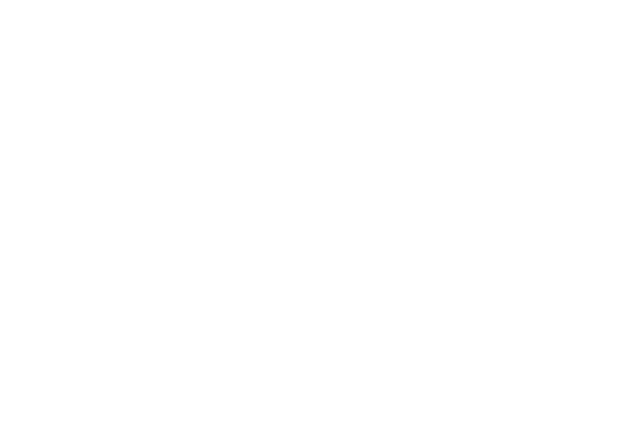
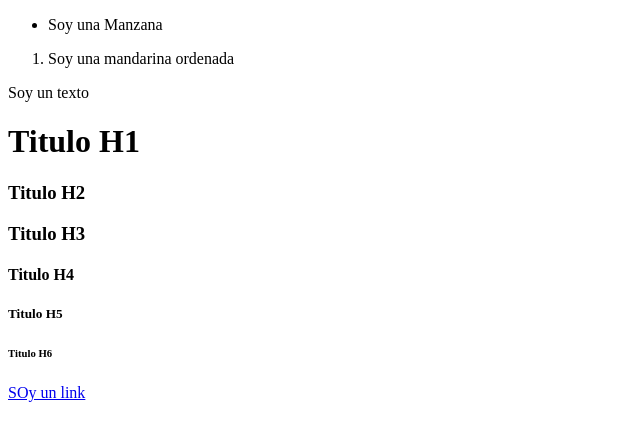
Before and after one commit to juan-jurado/platzi-definitive-html-css-course, a plain HTML site: page index.html in a window 1280 px wide. Shown: the whole page, without its empty margins (0-640 px from the left). Drawn offline with Linux system fonts and the light colour scheme.

Commit message:
feature: HTML Elements reference and examples

```diff
--- a/index.html
+++ b/index.html
@@ -13,6 +13,38 @@
 
     </head>
     <body>
+        <header> <!-- etiqueta contenedora que tenemos que hacer nosotros -->
+            <nav></nav> <!-- Barra de navegación -->
+        </header>
+        <main> <!-- Main part - Contenido -->
+            <section> <!-- sección dentro del main -->
+                <article> <!-- Podemos tener multiples articulso que van dentro de cada section -->
+
+                </article>
+            </section>
+            <ul> <!-- Listas (desordenada, como bullets) -->
+                <li>Soy una Manzana</li>
+            </ul>
+            <ol><!-- Listas ordenada (enumerados) -->
+                <li>Soy una mandarina ordenada</li>
+            </ol>
+        </main>
+        <footer> <!-- Footer de la página web -->
+
+        </footer>
+        <div> <!-- Ésto es otra etiqueta contenedora -->
+
+        </div>
+        <p>Soy un texto</p>
+        <h1>Titulo H1</h1>
+        <h3>Titulo H2</h2>
+        <h3>Titulo H3</h3>
+        <h4>Titulo H4</h4>
+        <h5>Titulo H5</h5>
+        <h6>Titulo H6</h6>
+
+        <a href="#">SOy un link</a> <!-- Se pone un # para no refrescar la pag -->
+
 
     </body>
 </html>
```
